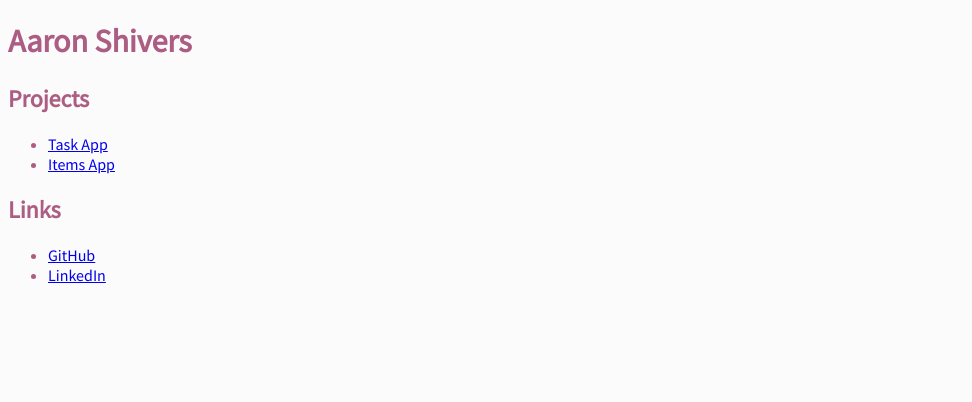
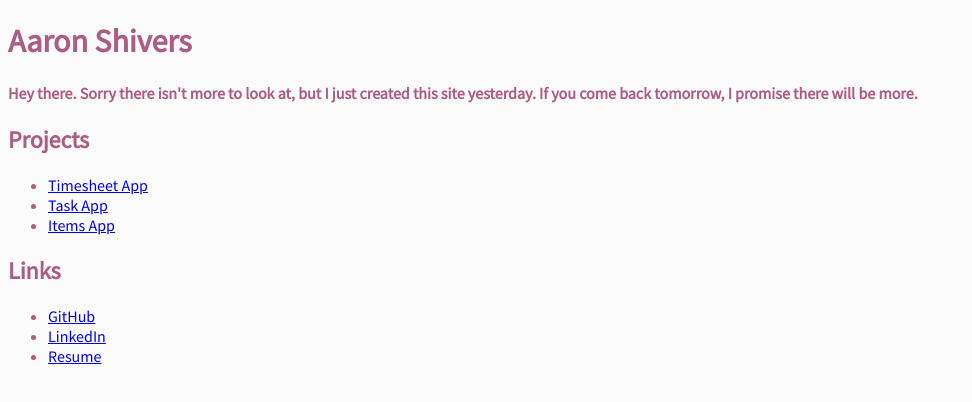
Before and after one commit to aaronshivers/portfolio, an Angular app: page / in a window 1280 px wide. Shown: the top 402 px of the page, without its empty margins (0-972 px from the left). Built offline with nearby package versions, Linux system fonts and the light colour scheme.

Commit message:
add timesheet app

```diff
--- a/src/app/app.component.html
+++ b/src/app/app.component.html
@@ -1,8 +1,14 @@
 <h1>Aaron Shivers</h1>
+
+<h4>Hey there. Sorry there isn't more to look at, but I just created this site yesterday. If you come back tomorrow, I promise there will be more.</h4>
+
 
 <h2>Projects</h2>
 
 <ul>
+  <li>
+    <a href="https://timesheet-v2.herokuapp.com/" target="_blank">Timesheet App</a>
+  </li>
   <li>
     <a href="https://ng-task-app.netlify.com/" target="_blank">Task App</a>
   </li>
@@ -20,4 +26,7 @@
   <li>
     <a href="https://www.linkedin.com/in/aaron-shivers/">LinkedIn</a>
   </li>
+  <li>
+    <a href="https://drive.google.com/open?id=1GGK4peTqHy4NYBt2hcPSlEgQjWw9IB9b">Resume</a>
+  </li>
 </ul>
```
